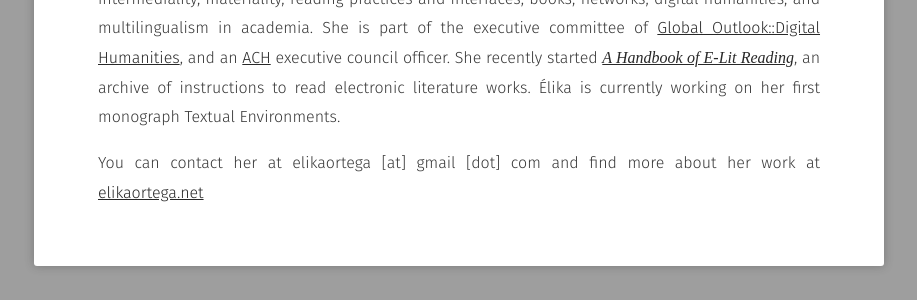
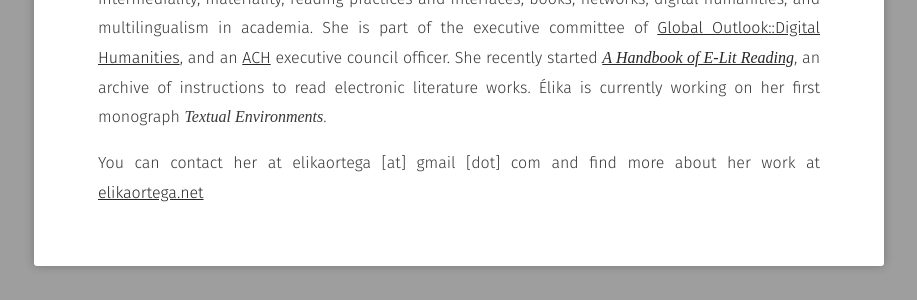
Before and after one commit to nolegacyexhibit/nolegacyexhibit.github.io, a Jekyll site: the page built from contact/index.md, in a window 1280 px wide. Shown: the part 634-934 px from the top of the page, without its empty margins (181-1098 px from the left). Built offline with Jekyll 4.4.1, drawn with Linux system fonts in a browser that asks for light colours; some web fonts are replaced.

```diff
--- a/contact/index.md
+++ b/contact/index.md
@@ -13,6 +13,6 @@ tags: [images]
 
 You can contact her at alexsaum [at] gmail [dot] com and find more about her work at [alexsaum.com](http://www.alexsaum.com)
 
-**Élika Ortega** is Assistant Professor at the Department of Languages Literatures and Cultures at Northeastern University. She writes about digital literature, (not necessarily digital) media, intermediality, materiality, reading practices and interfaces, books, networks, digital humanities, and multilingualism in academia. She is part of the executive committee of [Global Outlook::Digital Humanities](http://www.globaloutlookdh.org/), and an [ACH](http://ach.org/) executive council officer. She recently started [*A Handbook of E-Lit Reading*](http://elitreadinginstructions.tumblr.com/), an archive of instructions to read electronic literature works. Élika is currently working on her first monograph Textual Environments.
+**Élika Ortega** is Assistant Professor at the Department of Languages Literatures and Cultures at Northeastern University. She writes about digital literature, (not necessarily digital) media, intermediality, materiality, reading practices and interfaces, books, networks, digital humanities, and multilingualism in academia. She is part of the executive committee of [Global Outlook::Digital Humanities](http://www.globaloutlookdh.org/), and an [ACH](http://ach.org/) executive council officer. She recently started [*A Handbook of E-Lit Reading*](http://elitreadinginstructions.tumblr.com/), an archive of instructions to read electronic literature works. Élika is currently working on her first monograph *Textual Environments*.
 
 You can contact her at elikaortega [at] gmail [dot] com and find more about her work at [elikaortega.net](http://www.elikaortega.net)
```
